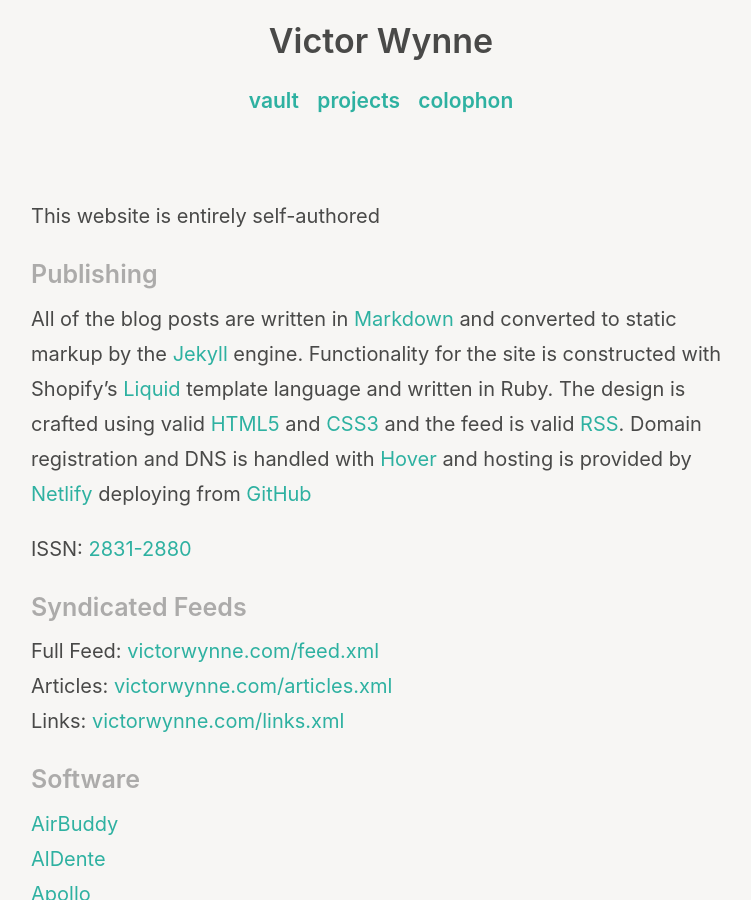
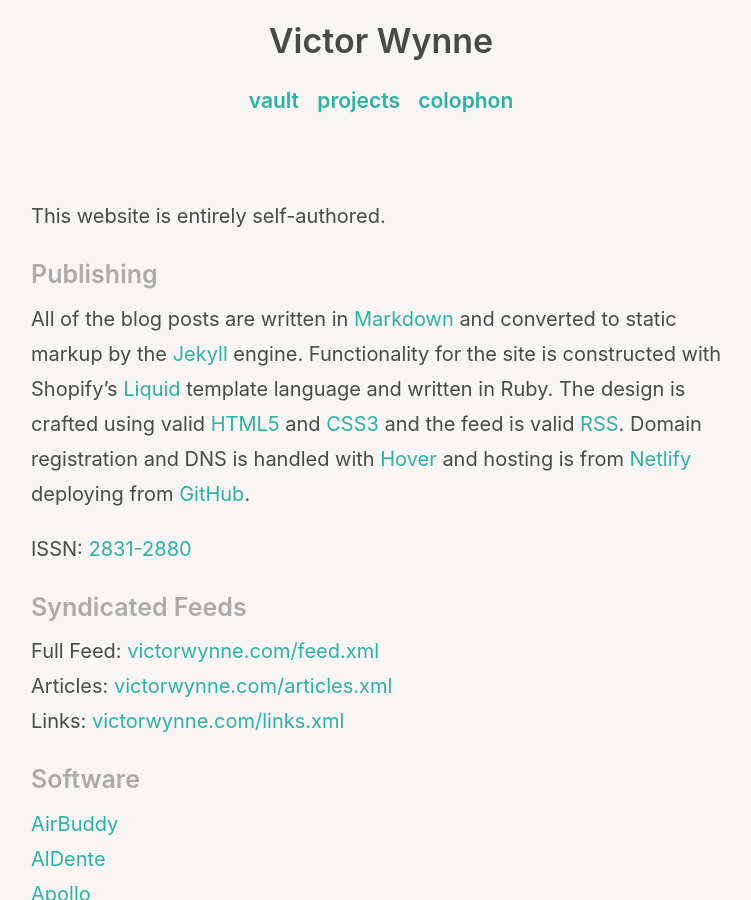
Before and after one commit to wertercatt/tooters, a Jekyll site: the page built from colophon.md, in a window 1280 px wide and 900 px high. Shown: the whole window, without its empty margins (259-1010 px from the left). Built offline with Jekyll 4.4.1, drawn with Linux system fonts in a browser that asks for light colours.

Commit message:
Updated colophon.md

```diff
--- a/colophon.md
+++ b/colophon.md
@@ -17,11 +17,11 @@
 	{% assign dateOb = dateOb | append: pd %}
 {% endfor %}
 
-This website is entirely self-authored
+This website is entirely self-authored.
 
 ## <small>Publishing</small>
 
-All of the blog posts are written in [Markdown](https://daringfireball.net/projects/markdown/) and converted to static markup by the [Jekyll](https://jekyllrb.com) engine. Functionality for the site is constructed with Shopify's [Liquid](https://shopify.github.io/liquid/) template language and written in Ruby. The design is crafted using valid [HTML5](https://validator.w3.org/nu/?doc=https%3A%2F%2Fvictorwynne.com%2F) and [CSS3](https://jigsaw.w3.org/css-validator/validator?uri=https%3A%2F%2Fvictorwynne.com&profile=css3svg&usermedium=all&warning=0&vextwarning=) and the feed is valid [RSS](https://validator.w3.org/feed/check.cgi?url=https%3A%2F%2Fvictorwynne.com%2Ffeed.xml). Domain registration and DNS is handled with [Hover](https://hover.com/) and hosting is provided by [Netlify](https://www.netlify.com) deploying from [GitHub](https://www.github.com/victorwynne/victorwynne/)
+All of the blog posts are written in [Markdown](https://daringfireball.net/projects/markdown/) and converted to static markup by the [Jekyll](https://jekyllrb.com) engine. Functionality for the site is constructed with Shopify's [Liquid](https://shopify.github.io/liquid/) template language and written in Ruby. The design is crafted using valid [HTML5](https://validator.w3.org/nu/?doc=https%3A%2F%2Fvictorwynne.com%2F) and [CSS3](https://jigsaw.w3.org/css-validator/validator?uri=https%3A%2F%2Fvictorwynne.com&profile=css3svg&usermedium=all&warning=0&vextwarning=) and the feed is valid [RSS](https://validator.w3.org/feed/check.cgi?url=https%3A%2F%2Fvictorwynne.com%2Ffeed.xml). Domain registration and DNS is handled with [Hover](https://hover.com/) and hosting is from [Netlify](https://www.netlify.com) deploying from [GitHub](https://www.github.com/victorwynne/victorwynne/).
 
 ISSN: [2831-2880](https://portal.issn.org/resource/ISSN/2831-2880)<br>
 
```
